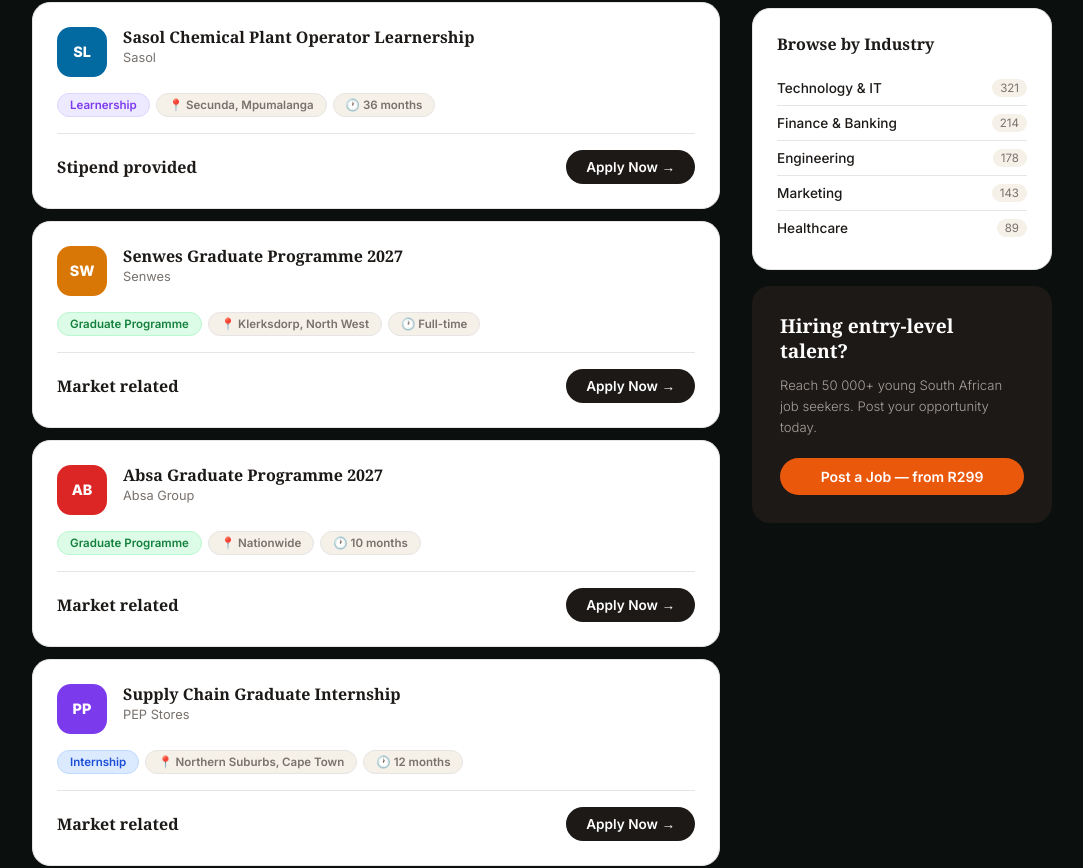
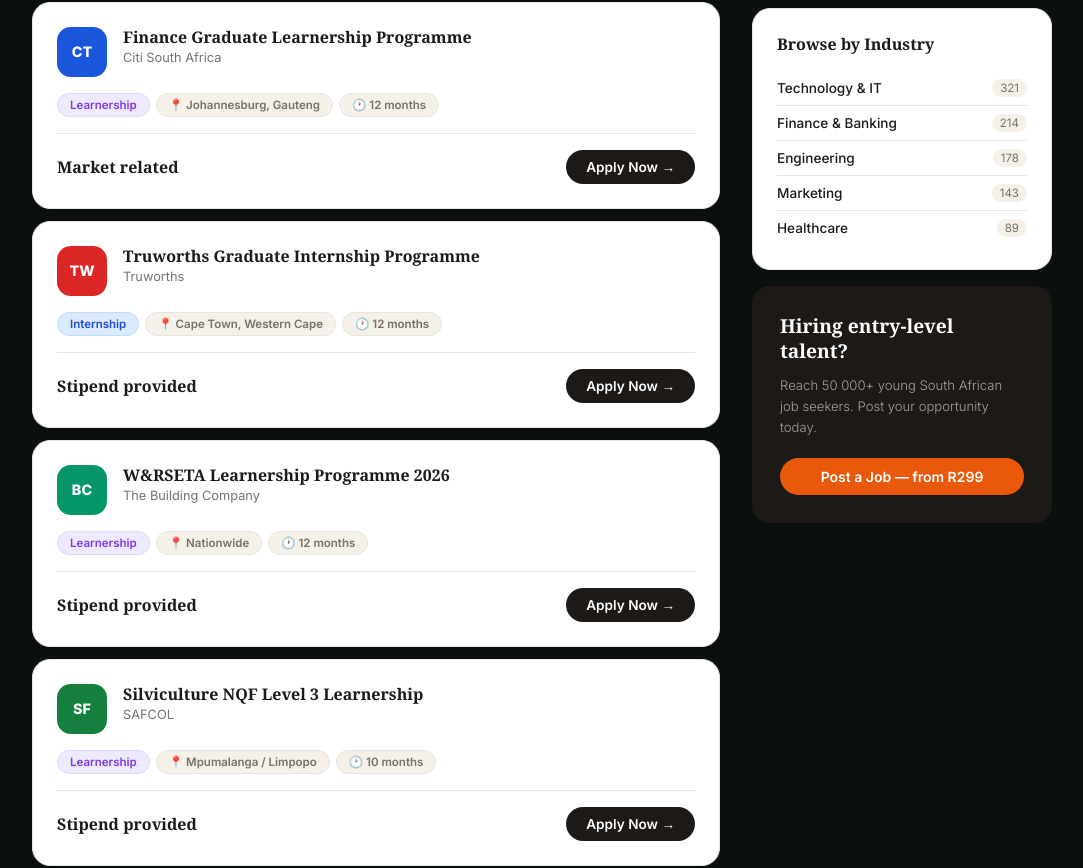
Before and after one commit to leramathibela/entryhire, a Next.js app: page / in a window 1280 px wide. Shown: the part 1035-1903 px from the top of the page, without its empty margins (98-1181 px from the left). Built offline with nearby package versions, Linux system fonts and the light colour scheme.

Commit message:
Update Jobs.tsx

```diff
--- a/app/components/Jobs.tsx
+++ b/app/components/Jobs.tsx
@@ -1,4 +1,64 @@
 const jobs = [
+  {
+    id: 36,
+    title: 'FNB App Academy Programme 2026',
+    company: 'First National Bank',
+    location: 'Online / Nationwide',
+    duration: '12 months',
+    type: 'Internship',
+    salary: 'Stipend provided',
+    color: '#d97706',
+    initials: 'FNB',
+    featured: false,
+  },
+  {
+    id: 37,
+    title: 'Finance Graduate Learnership Programme',
+    company: 'Citi South Africa',
+    location: 'Johannesburg, Gauteng',
+    duration: '12 months',
+    type: 'Learnership',
+    salary: 'Market related',
+    color: '#1a56db',
+    initials: 'CT',
+    featured: false,
+  },
+  {
+    id: 38,
+    title: 'Truworths Graduate Internship Programme',
+    company: 'Truworths',
+    location: 'Cape Town, Western Cape',
+    duration: '12 months',
+    type: 'Internship',
+    salary: 'Stipend provided',
+    color: '#dc2626',
+    initials: 'TW',
+    featured: false,
+  },
+  {
+    id: 39,
+    title: 'W&RSETA Learnership Programme 2026',
+    company: 'The Building Company',
+    location: 'Nationwide',
+    duration: '12 months',
+    type: 'Learnership',
+    salary: 'Stipend provided',
+    color: '#059669',
+    initials: 'BC',
+    featured: false,
+  },
+  {
+    id: 40,
+    title: 'Silviculture NQF Level 3 Learnership',
+    company: 'SAFCOL',
+    location: 'Mpumalanga / Limpopo',
+    duration: '10 months',
+    type: 'Learnership',
+    salary: 'Stipend provided',
+    color: '#15803d',
+    initials: 'SF',
+    featured: false,
+  },
   {
     id: 31,
     title: 'Dis-Chem Dispensary Support Learnership',
```
